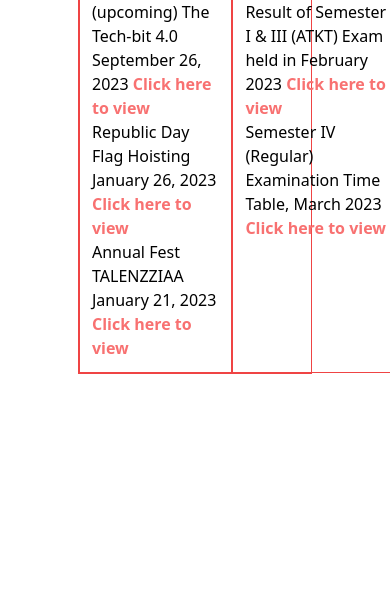
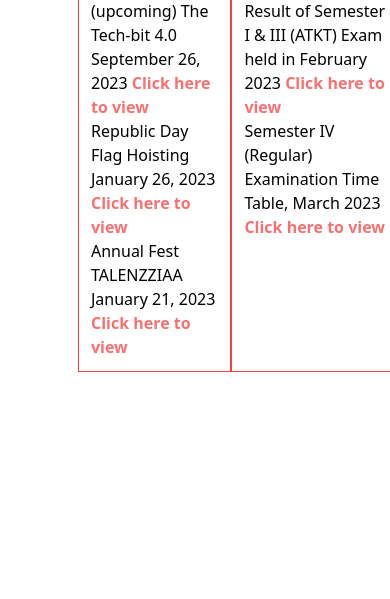
Before and after one commit to vishal-y/notify, a plain HTML site: page index.html in a window 390 px wide. Shown: the part 245-844 px from the top of the page. Drawn offline with nearby package versions, Linux system fonts and the light colour scheme.

Commit message:
responsive

```diff
--- a/index.html
+++ b/index.html
@@ -30,7 +30,7 @@
         <p class="flex justify-center item-center text-3xl mt-[30vh] text-white">Do allow notification to get new updates and event info</p>
     </div>
 
-    <div id="main" class="mt-[20vh] w-[60vw] border border-red-500 justify-evenly flex ">
+    <div id="main" class="s mt-[20vh] w-[60vw] md:border border-red-500 justify-evenly flex ">
         <div id="events" class="border border-red-500 p-3 w-[80vw]">
             <h2 class="border-b-2 border-red-400 p-2 mb-2 text-center text-3xl font-bold"> <span class="text-[#f0a831]">EVENTS</span></h2>
             <div id="event_info">
@@ -48,7 +48,6 @@
         </div>
     </div>
 
-
 </body>
 <script src="script.js"></script>
 </html>
```
